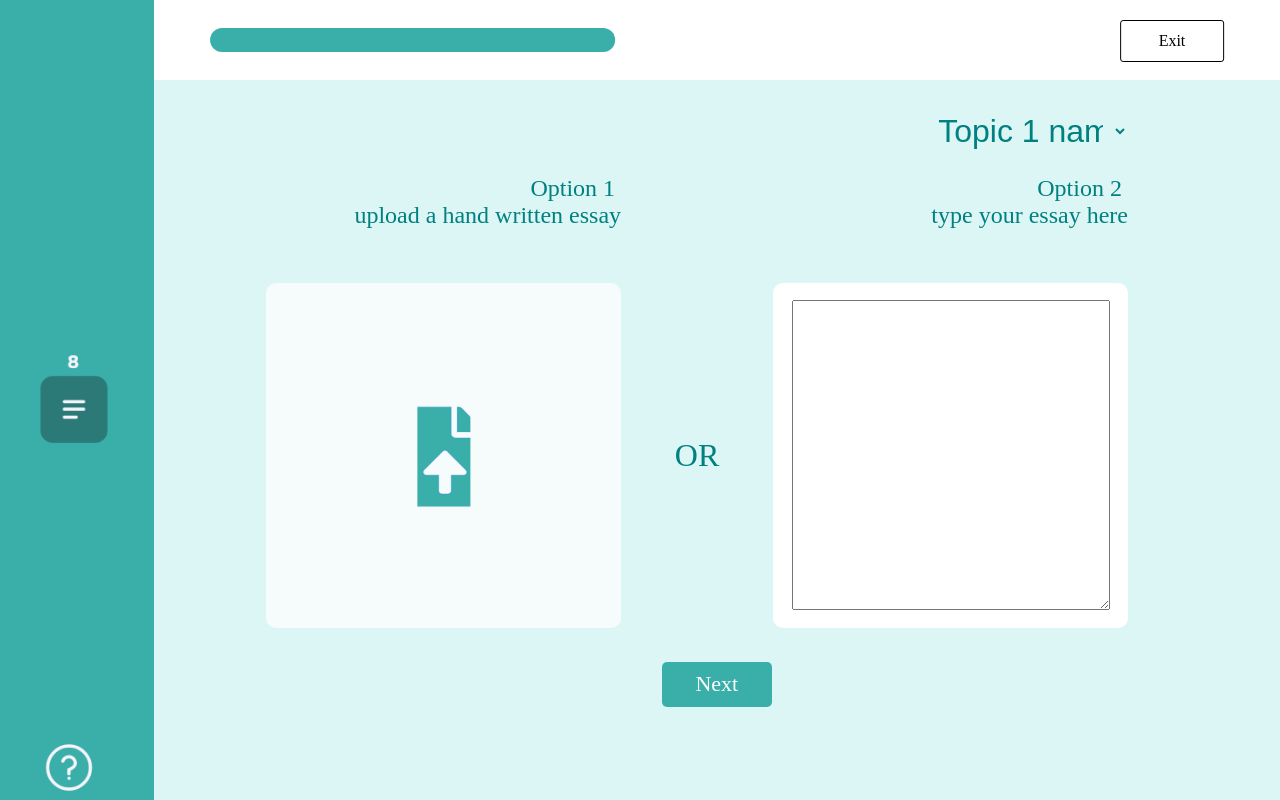
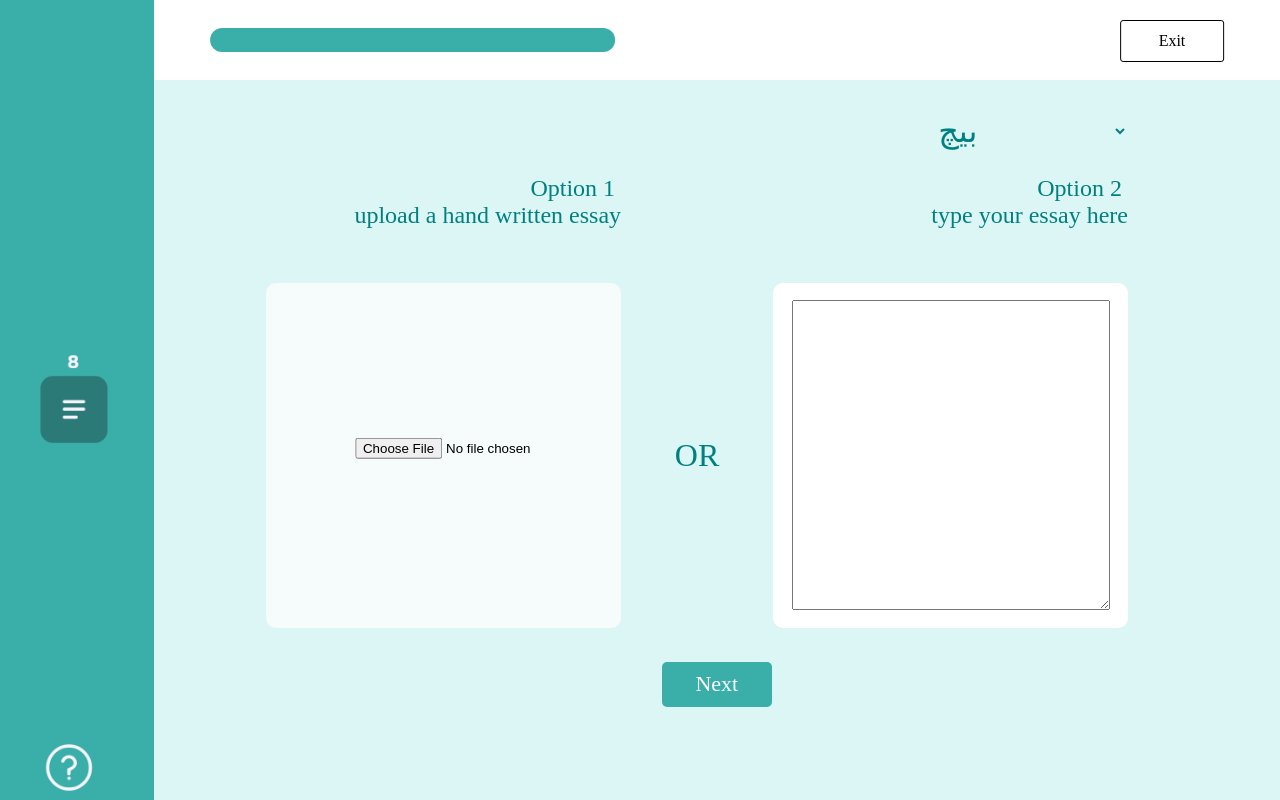
Before and after one commit to rehmansabeeh/q4d, a Flask app: page /q7_quiz in a window 1280 px wide. Run offline with Flask 2, Linux system fonts and the light colour scheme; some libraries are stand-ins or nearby versions.

Commit message:
file upload created

```diff
--- a/static/css/screen8.css
+++ b/static/css/screen8.css
@@ -173,12 +173,12 @@
   border-radius: 10px;
   position: relative;
 }
-.sub-left img {
+.sub-left input {
   position: absolute;
   top: 50%;
   left: 50%;
-  width: 15%;
-  height: 30%;
+  width:50%;
+  height: 10%;
   transform: translate(-50%, -50%);
   object-fit: cover;
   position: center;
--- a/templates/screen8.html
+++ b/templates/screen8.html
@@ -39,9 +39,9 @@
 		<div class="sub-bottom">
             <div class="bottom-top">
                 <select name="dob-month" id="dob-month" class = "dob_element" >
-                    <option value="">Topic 1 name</option>
-                    <option value="01">Topic 2 Name</option>
-                    <option value="02">Topic 3 name</option>
+                    <option value="">بیچ</option>
+                    <option value="01"> پالتوجانور </option>
+                    <option value="02">باغبانی</option>
                 </select>
             </div>
             <div class="bottom-middle">
@@ -53,7 +53,9 @@
             </div>
 			<div class="frame">
 				<div class="sub-left">
-                    <img src="../static/images/upload_symbol.png"/>
+                    <form action="/action_page.php">
+						<input type="file" id="myFile" name="filename">
+					  </form>
                 </div>
                 <div class ="middle">
                     <p>OR</p>
```
